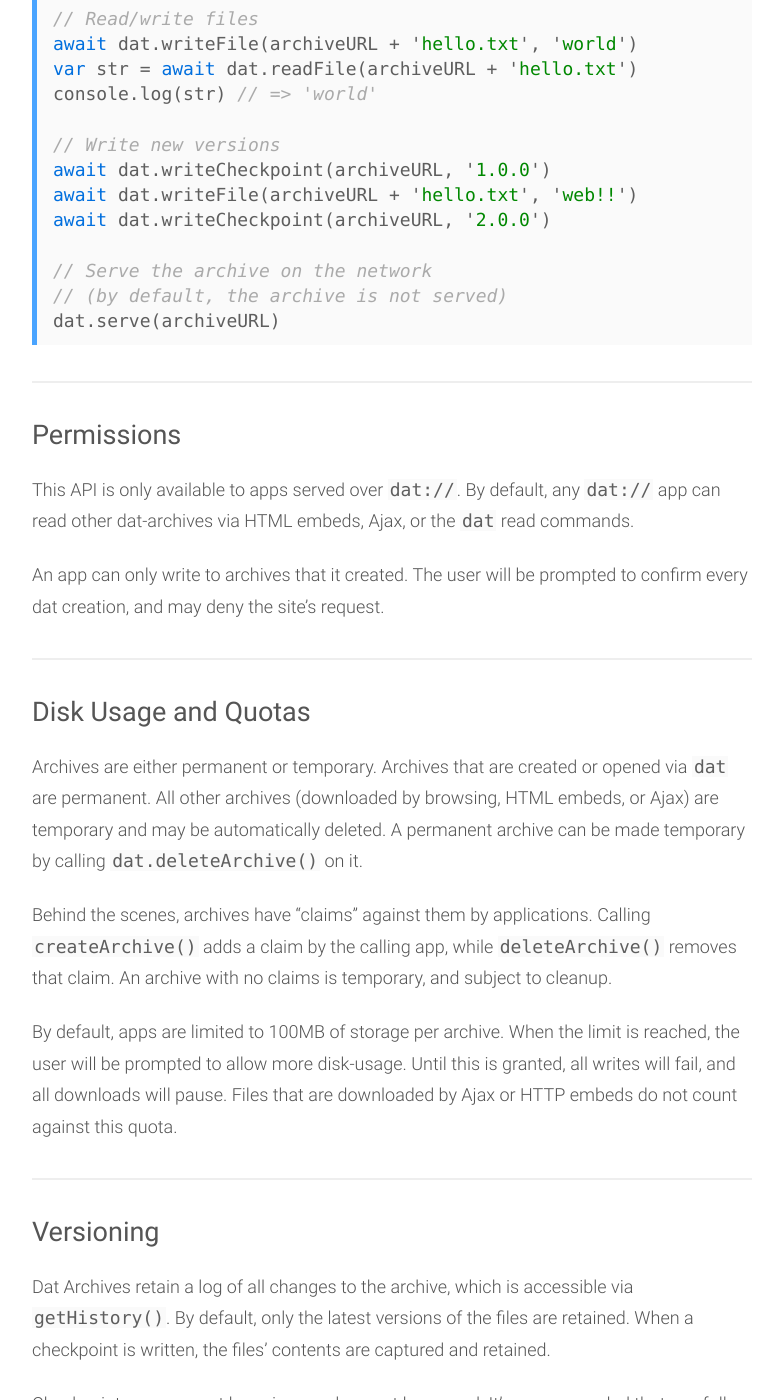
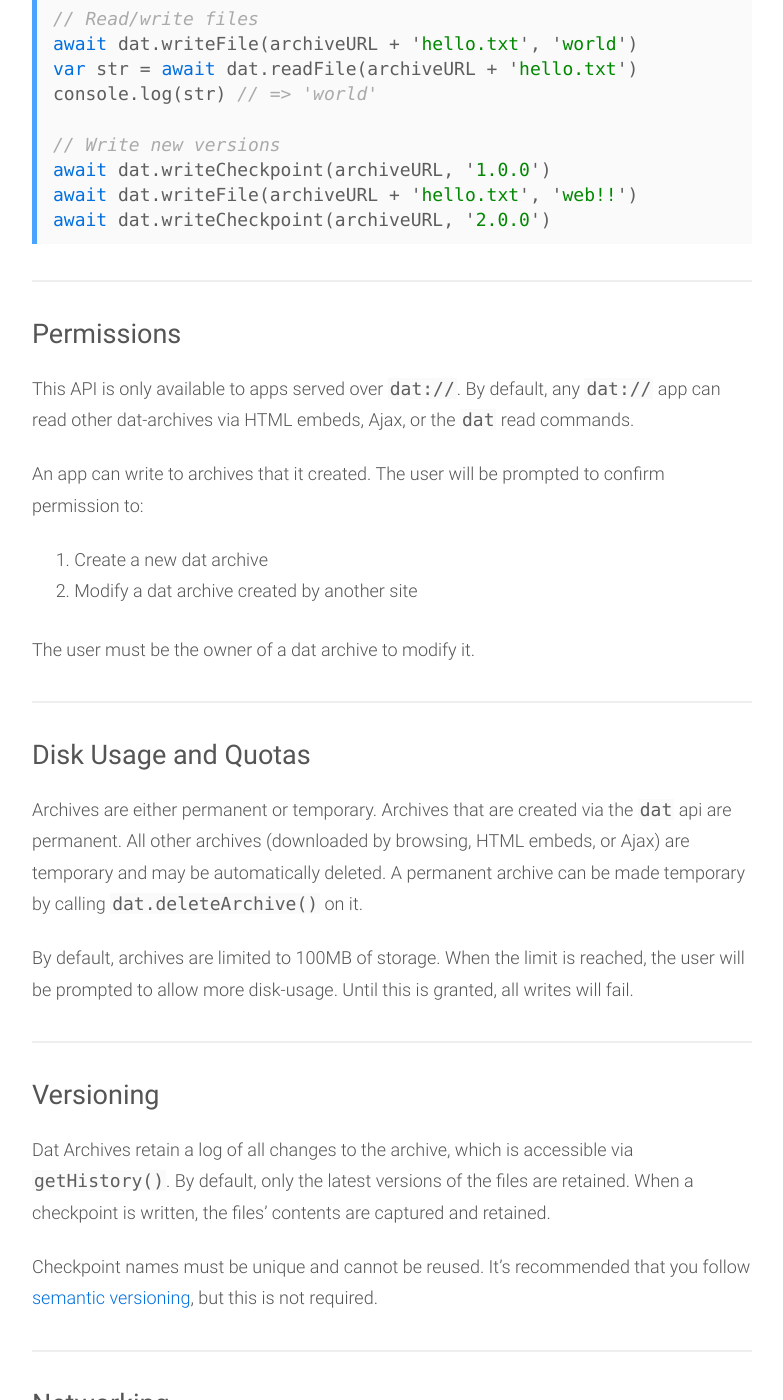
Before and after one commit to beakerbrowser/beakerbrowser.com, a Jekyll site: the page built from _docs/apis/dat.md, in a window 1280 px wide and 1400 px high, scrolled down 1554 px. Shown: the whole window, without its empty margins (308-1091 px from the left). Built offline with Jekyll 4.4.1, drawn with Linux system fonts in a browser that asks for light colours; some of the changed text lies outside the part shown.

Commit message:
update dat web api (remove serve and unserve, update some mechanics)

````diff
--- a/_docs/apis/dat.md
+++ b/_docs/apis/dat.md
@@ -50,10 +50,6 @@ console.log(str) // => 'world'
 await dat.writeCheckpoint(archiveURL, '1.0.0')
 await dat.writeFile(archiveURL + 'hello.txt', 'web!!')
 await dat.writeCheckpoint(archiveURL, '2.0.0')
-
-// Serve the archive on the network
-// (by default, the archive is not served)
-dat.serve(archiveURL)
 ```
 
 <hr class="nomargin">
@@ -63,26 +59,26 @@ dat.serve(archiveURL)
 This API is only available to apps served over `dat://`.
 By default, any `dat://` app can read other dat-archives via HTML embeds, Ajax, or the `dat` read commands.
 
-An app can only write to archives that it created.
-The user will be prompted to confirm every dat creation, and may deny the site's request.
+An app can write to archives that it created.
+The user will be prompted to confirm permission to:
+
+ 1. Create a new dat archive
+ 2. Modify a dat archive created by another site
+
+The user must be the owner of a dat archive to modify it.
 
 <hr class="nomargin">
 
 ### Disk Usage and Quotas
 
 Archives are either permanent or temporary.
-Archives that are created or opened via `dat` are permanent.
+Archives that are created via the `dat` api are permanent.
 All other archives (downloaded by browsing, HTML embeds, or Ajax) are temporary and may be automatically deleted.
 A permanent archive can be made temporary by calling `dat.deleteArchive()` on it.
 
-Behind the scenes, archives have "claims" against them by applications.
-Calling `createArchive()` adds a claim by the calling app, while `deleteArchive()` removes that claim.
-An archive with no claims is temporary, and subject to cleanup.
-
-By default, apps are limited to 100MB of storage per archive.
+By default, archives are limited to 100MB of storage.
 When the limit is reached, the user will be prompted to allow more disk-usage.
-Until this is granted, all writes will fail, and all downloads will pause.
-Files that are downloaded by Ajax or HTTP embeds do not count against this quota.
+Until this is granted, all writes will fail.
 
 <hr class="nomargin">
 
@@ -97,13 +93,9 @@ It's recommended that you follow [semantic versioning](http://semver.org/), but
 
 <hr class="nomargin">
 
-### Networked Archives
+### Networking
 
 All dat archives have URLs and can be distributed over the network.
-
-By default, the archives are offline.
-They can be shared between apps on your computer using the URL, but they are not accessible from outside your device.
-An archive must have `.serve()` called to be network-accessible.
 
 An archive which is opened from the network is downloaded and stored locally, and then updated in the background.
 The archive's contents may not always be findable on the network.
````
Also changed, not shown: other parts of _docs/apis/dat.md (+2 -2 lines).
